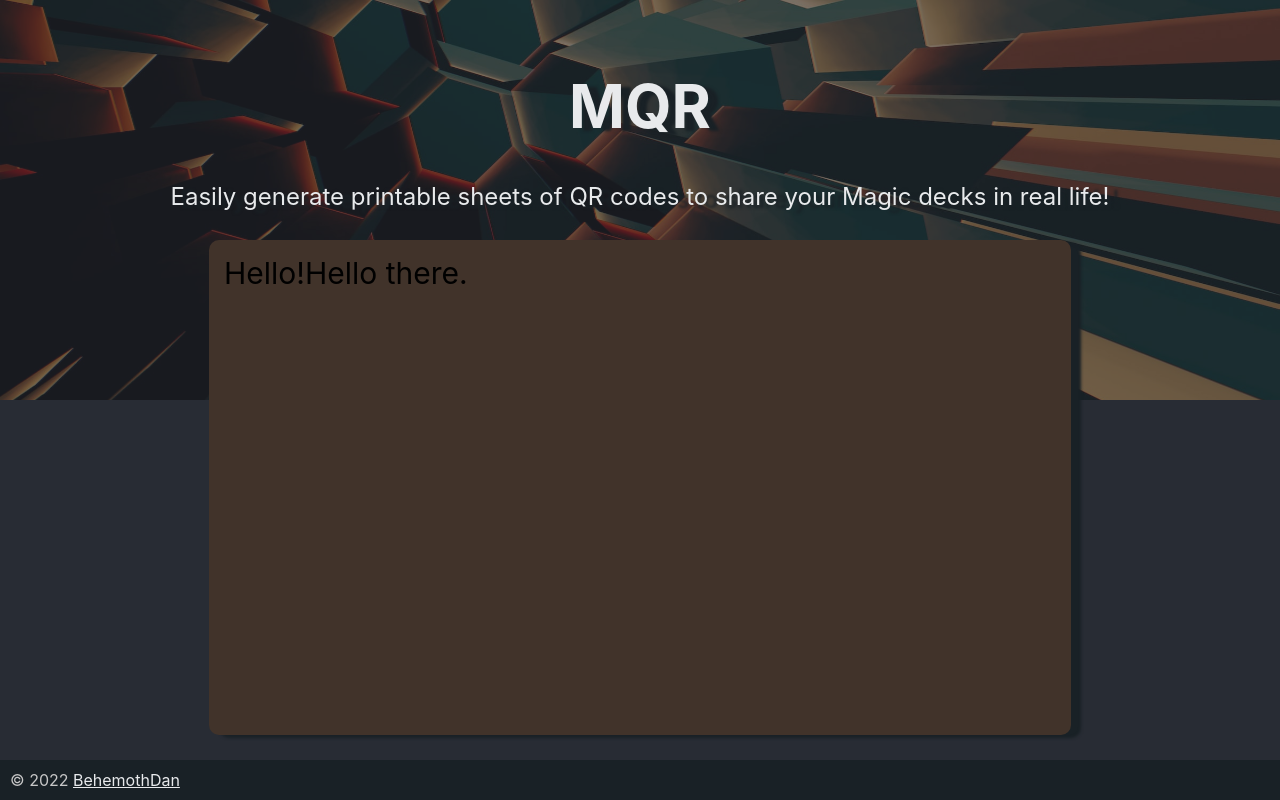
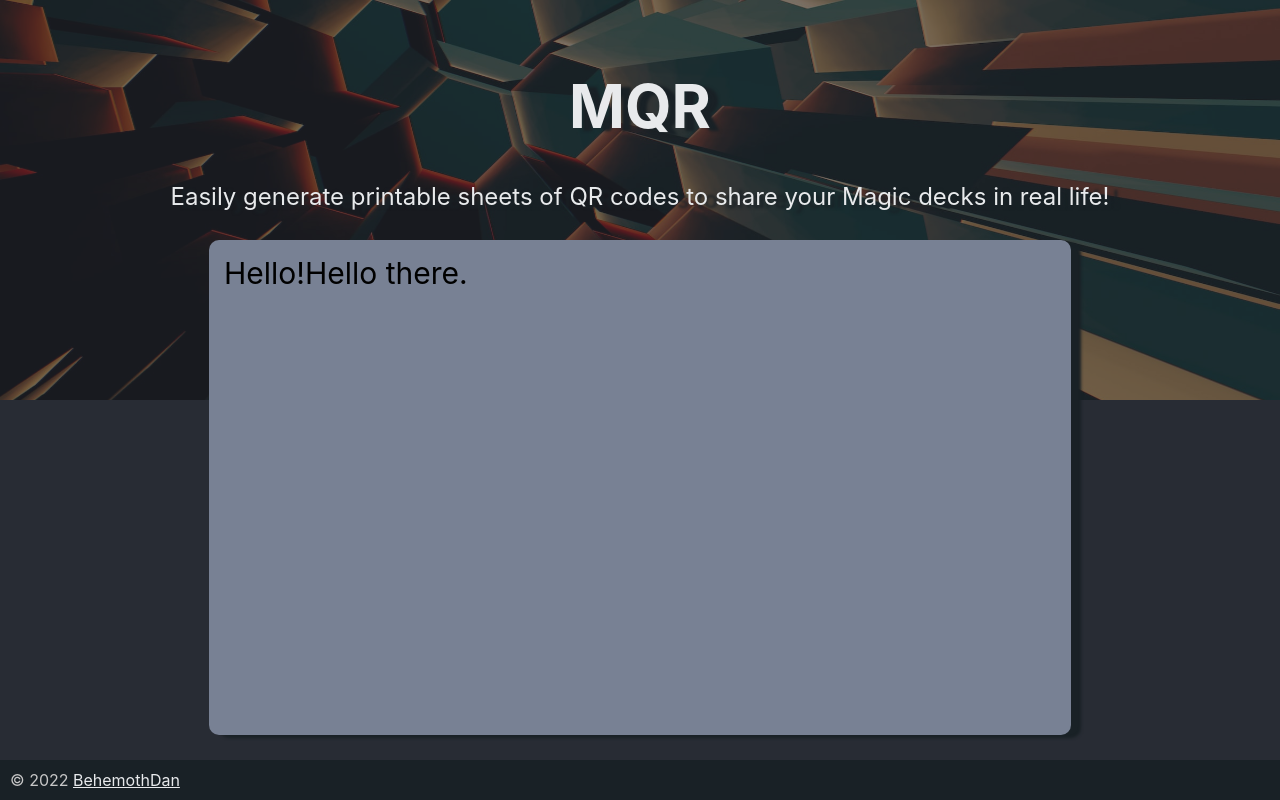
Before and after one commit to behemothdan/magicqrcode-ui, a React (Create React App) app: page / in a window 1280 px wide. Built offline with nearby package versions, Linux system fonts and the light colour scheme.

Commit message:
Enough colors for tonight

```diff
--- a/src/style/Main.scss
+++ b/src/style/Main.scss
@@ -1,7 +1,7 @@
 @import '../style/variables';
 
 main {
-	background-color: #41332a;
+	background-color: $lightgray;
 	border-radius: 10px;
 	box-shadow: $dropshadow;
 	display: flex;
--- a/src/style/_variables.scss
+++ b/src/style/_variables.scss
@@ -3,3 +3,9 @@ $darkblue: #282c34;
 $dropshadow: 10px 3px 3px #192126;
 $lightblue: #5a667c;
 $offwhitetext: #e8eaec;
+
+// Color pallet based off the $darkblue color
+$lightgray: #788194;
+$babyblue: #66E5FA;
+$peach: #FBBFA5;
+$bloodorange: #C7533E;
--- a/src/style/index.scss
+++ b/src/style/index.scss
@@ -6,6 +6,9 @@ html {
 
 a {
 	color: $offwhitetext;
+	&:hover {
+		color: $bloodorange;
+	}
 }
 
 body {
```
